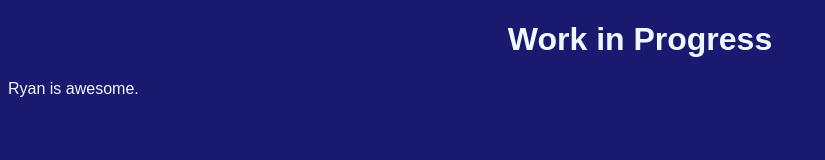
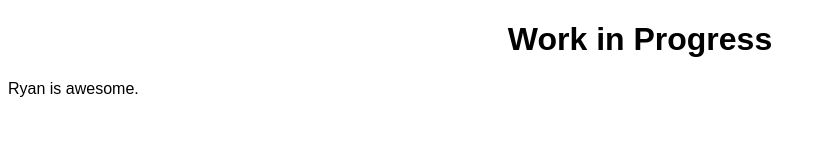
Before and after one commit to Diverta7/menard, a plain HTML site: page index.html in a window 1280 px wide. Shown: the whole page, without its empty margins (0-825 px from the left). Drawn offline with Linux system fonts and the light colour scheme.

Commit message:
Update index.html

```diff
--- a/index.html
+++ b/index.html
@@ -6,8 +6,8 @@
    <style type="text/css">
       body {
    	   font-family: "Arial";
-   	   color: AliceBlue;
-      	background-color: MidnightBlue;
+   	   color: Black;
+      	background-color: White;
       }
    </style>
 </head>
```
